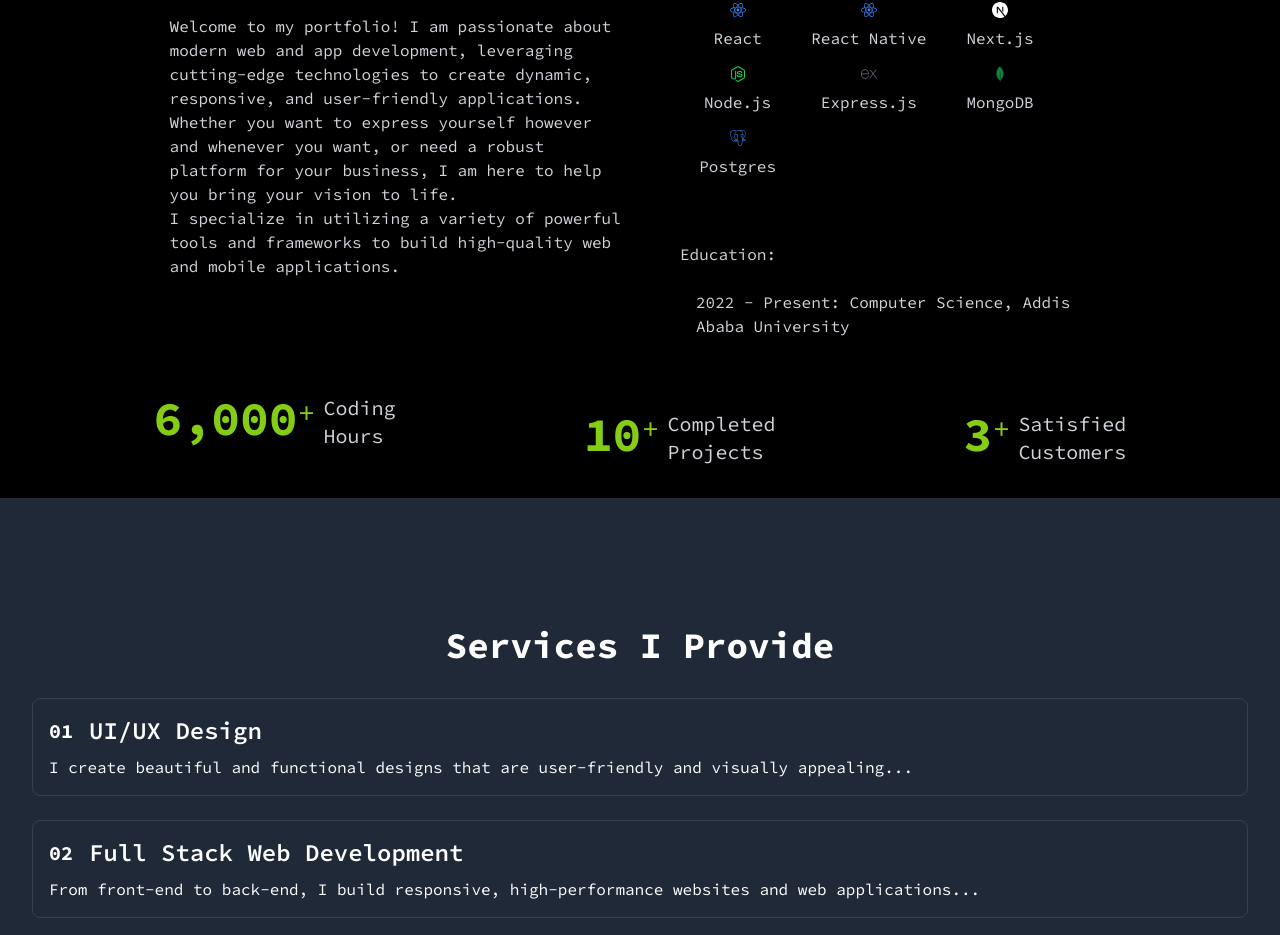
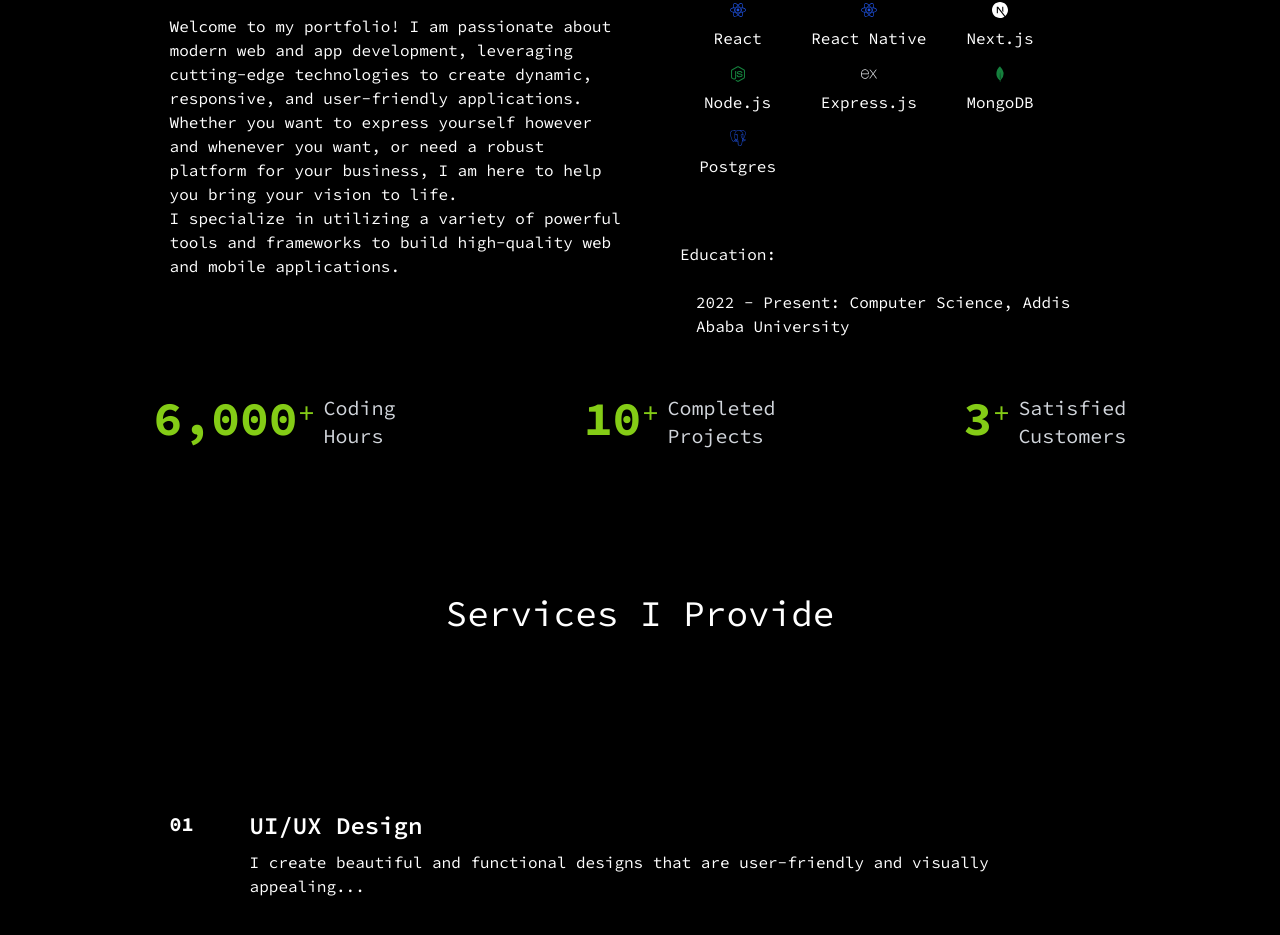
Before and after one commit to Amenti-K/Portfolio, a Next.js app: page / in a window 1280 px wide. Shown: the part 1854-2789 px from the top of the page. Built offline with nearby package versions, Linux system fonts and the light colour scheme.

Commit message:
Services page is done in functionality and UI/UX design.

```diff
--- a/src/app/about/page.js
+++ b/src/app/about/page.js
@@ -24,7 +24,7 @@ export default function About() {
 
           {/* Right Section: Paragraph */}
           <div className="w-full md:w-1/2 my-4 p-4 lg:p-8">
-            <p className="text-md text-gray-300">
+            <p className="text-md">
               With over two years of experience as a professional web and mobile
               app developer, I have acquired the skills and expertise necessary
               to ensure the success of your project. I take pride in every step
--- a/src/app/home/page.js
+++ b/src/app/home/page.js
@@ -22,9 +22,9 @@ export default function Home() {
           <span className="sm:flex text-2xl text-lime-500">
             <Typewriter
               words={[
-                "Website Developer",
-                "UI/UX Designer",
-                "Mobile App Developer",
+                " Website Developer",
+                " UI/UX Designer",
+                " Mobile App Developer",
               ]}
               loop={true}
               cursor
--- a/src/app/services/page.js
+++ b/src/app/services/page.js
@@ -35,11 +35,9 @@ const servicesData = [
 
 export default function ServicesPage() {
   return (
-    <div className="p-8 pt-32 bg-gray-800 dark:bg-zinc-100 min-h-screen text-white dark:text-gray-800">
-      <h1 className="text-4xl font-bold mb-8 text-center mb-16">
-        Services I Provide
-      </h1>
-      <div>
+    <div className="h-screen p-8 flex justify-center flex-col">
+      <h1 className="my-20 mb-10 text-center text-4xl">Services I Provide</h1>
+      <div className="w-full md:w-4/5 m-auto">
         <Services services={servicesData} />
       </div>
     </div>
--- a/src/components/Expertise.jsx
+++ b/src/components/Expertise.jsx
@@ -26,7 +26,7 @@ export default function Expertise() {
       <h2 className="text-center text-4xl">My Expertise</h2>
       <div className="w-full md:w-4/5 flex flex-col md:flex-row items-center justify-center md:justify-between">
         <div className="w-full md:w-1/2 p-4">
-          <p className="text-md text-gray-300">
+          <p className="text-md">
             Welcome to my portfolio! I am passionate about modern web and app
             development, leveraging cutting-edge technologies to create dynamic,
             responsive, and user-friendly applications. Whether you want to
@@ -41,43 +41,43 @@ export default function Expertise() {
         <div className="flex flex-col justify-between w-full md:w-1/2 space-y-4 p-4">
           {/* Skills */}
           <div className="w-full p-6 flex flex-col items-start space-y-6">
-            <h3 className="text-1xl text-gray-300">Skills:</h3>
+            <h3 className="text-1xl ">Skills:</h3>
             <div className="grid grid-cols-3 gap-4 mt-4">
               <div className="flex items-center space-y-2 flex-col">
-                <FaReact className="text-blue-500 text-1xl" />
-                <span className="text-gray-300">React</span>
+                <FaReact className="text-blue-700 text-1xl" />
+                <span className="">React</span>
               </div>
               <div className="flex items-center space-y-2 flex-col">
-                <FaReact className="text-blue-500 text-1xl" />
-                <span className="text-gray-300">React Native</span>
+                <FaReact className="text-blue-700 text-1xl" />
+                <span className="">React Native</span>
               </div>
               <div className="flex items-center space-y-2 flex-col">
-                <SiNextdotjs className="text-black text-1xl text-white" />
-                <span className="text-gray-300">Next.js</span>
+                <SiNextdotjs className="text-1xl text-white-700" />
+                <span className="">Next.js</span>
               </div>
               <div className="flex items-center space-y-2 flex-col">
-                <FaNodeJs className="text-green-500 text-1xl" />
-                <span className="text-gray-300">Node.js</span>
+                <FaNodeJs className="text-green-700 text-1xl" />
+                <span className="">Node.js</span>
               </div>
               <div className="flex items-center space-y-2 flex-col">
-                <SiExpress className="text-gray-500 text-1xl" />
-                <span className="text-gray-300">Express.js</span>
+                <SiExpress className="text-gray-200 text-1xl" />
+                <span className="">Express.js</span>
               </div>
               <div className="flex items-center space-y-2 flex-col">
                 <SiMongodb className="text-green-700 text-1xl" />
-                <span className="text-gray-300">MongoDB</span>
+                <span className="">MongoDB</span>
               </div>
               <div className="flex items-center space-y-2 flex-col">
-                <SiPostgresql className="text-blue-500 text-1xl" />
-                <span className="text-gray-300">Postgres</span>
+                <SiPostgresql className="text-blue-700 text-1xl" />
+                <span className="">Postgres</span>
               </div>
             </div>
           </div>
 
           {/* Education */}
           <div className="w-full p-6 flex flex-col items-start space-y-6">
-            <h3 className="text-1xl text-gray-300">Education:</h3>
-            <p className="text-md text-gray-300 ml-4">
+            <h3 className="text-1xl">Education:</h3>
+            <p className="text-md ml-4">
               2022 - Present: Computer Science, Addis Ababa University
             </p>
           </div>
@@ -87,7 +87,7 @@ export default function Expertise() {
       {/* Counter Section */}
       <div
         ref={ref}
-        className="flex flex-col md:flex-row justify-center md:justify-between w-full md:w-4/5 mt-10 space-y-4"
+        className="flex flex-col md:flex-row justify-center md:justify-between w-full md:w-4/5 mt-10 space-y-4 md:space-y-0"
       >
         {/* Coding Hours */}
         <div className="flex flex-row">
--- a/src/components/Services.jsx
+++ b/src/components/Services.jsx
@@ -1,9 +1,11 @@
 "use client";
 
 import React, { useState } from "react";
+import { FaChevronDown } from "react-icons/fa";
 
 export default function Services({ services }) {
   const [hoveredServiceId, setHoveredServiceId] = useState(null);
+  const [selectedServiceId, setSelectedServiceId] = useState(null);
 
   const handleMouseEnter = (id) => {
     setHoveredServiceId(id);
@@ -13,28 +15,57 @@ export default function Services({ services }) {
     setHoveredServiceId(null);
   };
 
+  const handleToggleService = (id) => {
+    setSelectedServiceId(selectedServiceId === id ? null : id);
+  };
+
   return (
-    <div className="space-y-6">
+    <div>
       {services.map((service) => (
         <div
           key={service.id}
-          className={`relative p-4 border border-gray-700 dark:border-gray-300 rounded-lg
-          bg-gray-800 dark:bg-zinc-100 transition-transform`}
+          className={`relative p-4 rounded-lg transition-transform`}
           onMouseEnter={() => handleMouseEnter(service.id)}
           onMouseLeave={handleMouseLeave}
         >
-          <div className="flex items-center space-x-4">
-            <span className="text-xl font-bold text-white dark:text-gray-800">{`0${service.id}`}</span>
-            <h2 className="text-2xl font-semibold text-white dark:text-gray-800">
-              {service.title}
-            </h2>
+          <div className="flex items-center justify-between">
+            <div className="flex items-start space-x-4">
+              <span className="text-lg sm:text-xl font-bold text-white md:mr-10">{`0${service.id}`}</span>
+              <div className="">
+                <h2 className="text-xl sm:text-2xl font-semibold text-white">
+                  {service.title}
+                </h2>
+                {/* Short description for md and lg devices */}
+                <p className="hidden md:flex text-white mt-2">
+                  {service.shortDescription}
+                </p>
+              </div>
+            </div>
+            {/* Arrow for mobile view */}
+            <button
+              className="lg:hidden focus:outline-none"
+              onClick={() => handleToggleService(service.id)}
+            >
+              <FaChevronDown
+                className={`text-white transition-transform ${
+                  selectedServiceId === service.id ? "rotate-180" : "rotate-0"
+                }`}
+              />
+            </button>
           </div>
-          <p className="text-white dark:text-gray-800 mt-2">
-            {service.shortDescription}
-          </p>
+          {/* Service Details on Hover (for larger devices) */}
+          {hoveredServiceId === service.id && !selectedServiceId && (
+            <div
+              className="hidden md:flex absolute -top-10 left-1/4 w-1/2 h-fit p-4 text-gray-800
+                 bg-zinc-100 flex flex-col justify-center rounded-lg z-10"
+            >
+              <p>{service.fullDescription}</p>
+            </div>
+          )}
 
-          {hoveredServiceId === service.id && (
-            <div className="absolute top-0 left-1/4 w-1/2 h-fit dark:bg-gray-900 p-4 text-gray-800 bg-zinc-100 dark:text-white flex flex-col justify-center rounded-lg z-10">
+          {/* Toggleable full description for mobile */}
+          {selectedServiceId === service.id && (
+            <div className="mt-4 text-white">
               <p>{service.fullDescription}</p>
             </div>
           )}
```
